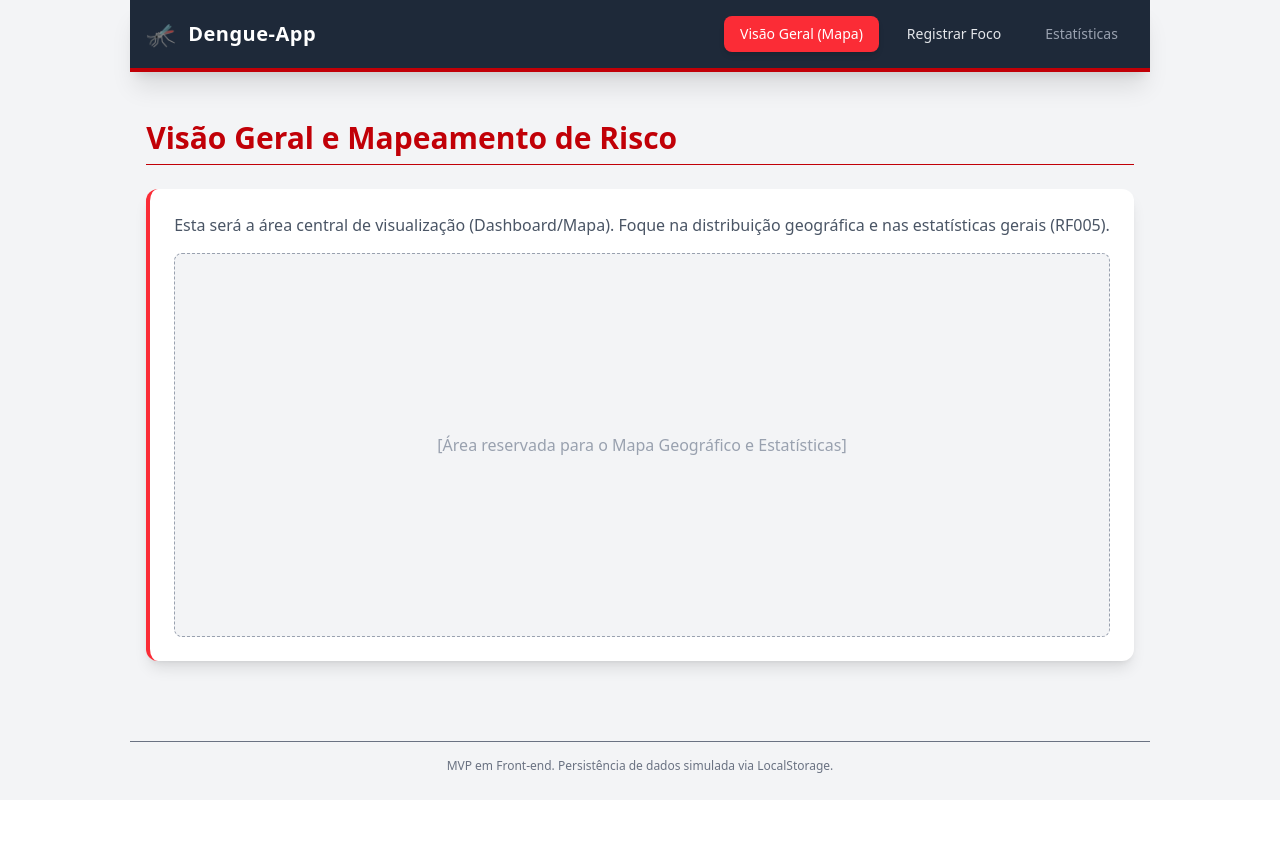
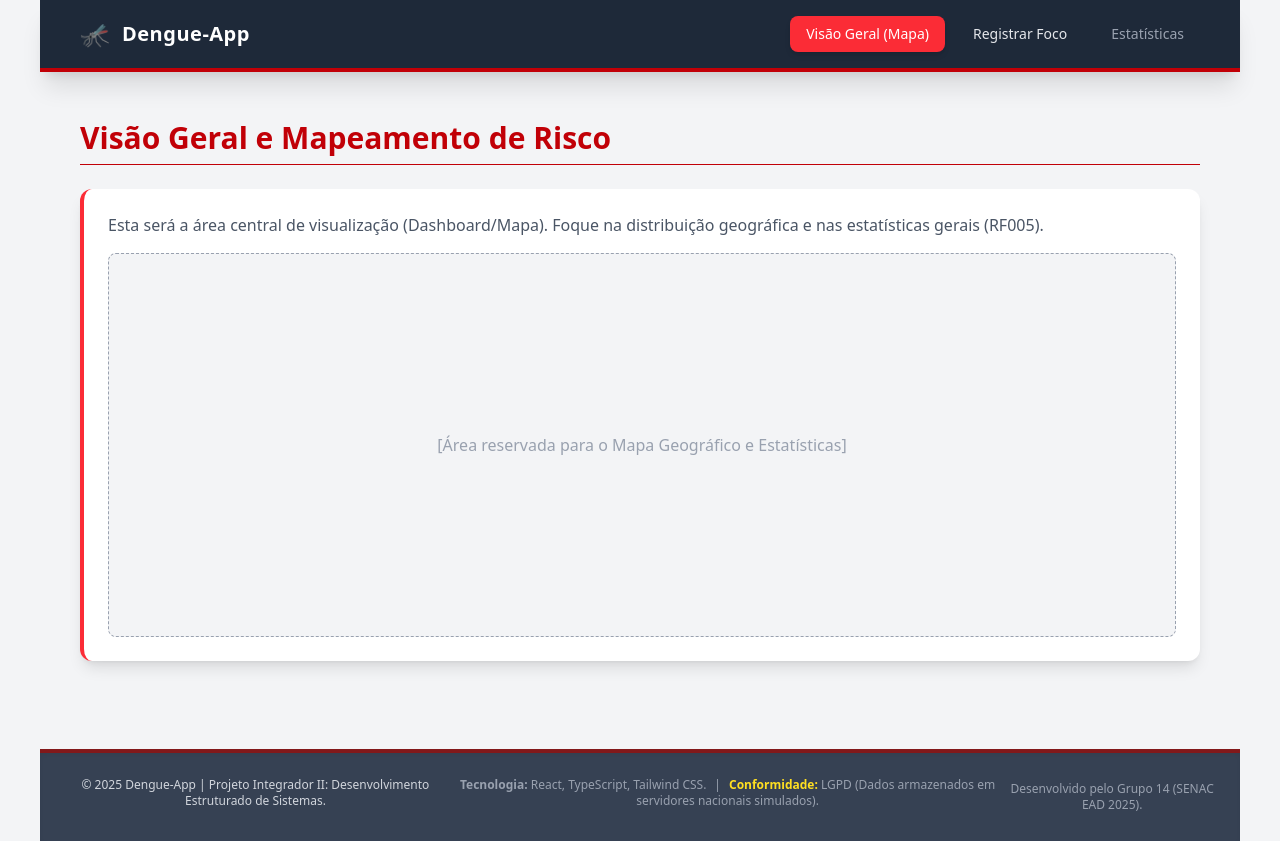
Before and after one commit to paulamelo2404/RastreamentoFocoDeDengue, a React (Vite) app: page / in a window 1280 px wide. Before the commit the page ends 800 px from the top, so only its background shows below. Built offline with nearby package versions, Linux system fonts and the light colour scheme.

Commit message:
construção do footer

```diff
--- a/src/App.tsx
+++ b/src/App.tsx
@@ -1,22 +1,19 @@
-// src/App.tsx (Novo Conteúdo Completo para Roteamento)
+// src/App.tsx (Código Completo com Rotas, Navbar e Footer)
 
 import React, { useEffect } from 'react';
 import { BrowserRouter as Router, Routes, Route } from 'react-router-dom';
 import { DataStoreService } from './services/DataStoreService';
 
-// Importações dos novos componentes de layout e páginas
+// Importações dos Componentes de Layout e Páginas
 import Navbar from './components/Navbar';
+import Footer from './components/Footer';
 import Home from './pages/Home';
 import Registro from './pages/Registro';
-
-// Importações removidas, pois os componentes agora estão dentro da página Registro.tsx
-// import FocoForm from './components/FocoForm';
-// import FocoList from './components/FocoList';
 
 // Use export default para o App funcionar como o componente raiz
 export default function App() {
 
-  // Efeito para inicializar o LocalStorage com dados mockados
+  // Efeito para inicializar o LocalStorage com dados mockados na primeira carga
   useEffect(() => {
     DataStoreService.initMockData();
   }, []);
@@ -24,13 +21,13 @@ export default function App() {
   return (
     // O Router deve envolver toda a aplicação
     <Router>
-      <div className="min-h-screen bg-gray-100">
+      <div className="min-h-screen flex flex-col bg-gray-100">
 
         {/* Componente de Navegação (Navbar Moderna) */}
         <Navbar />
 
-        {/* Área principal do conteúdo que mudará conforme a rota */}
-        <main className="max-w-6xl mx-auto p-4">
+        {/* Área principal do conteúdo que cresce e muda conforme a rota */}
+        <main className="max-w-6xl mx-auto flex-grow w-full p-4">
           <Routes>
 
             {/* Rota Raiz: Visão Geral e Mapeamento (Home.tsx) */}
@@ -44,9 +41,9 @@ export default function App() {
           </Routes>
         </main>
 
-        <footer className="text-center text-xs text-gray-500 py-4 mt-8 border-t">
-            MVP em Front-end. Persistência de dados simulada via LocalStorage.
-        </footer>
+        {/* Componente de Rodapé Fixo */}
+        <Footer />
+
       </div>
     </Router>
   );
--- /dev/null
+++ b/src/components/Footer.tsx
@@ -0,0 +1,31 @@
+// src/components/Footer.tsx
+
+import React from 'react';
+
+const Footer: React.FC = () => {
+  return (
+    <footer className="bg-gray-700 text-white mt-10 p-6 shadow-inner border-t-4 border-red-900">
+      <div className="max-w-6xl mx-auto text-center text-xs space-y-2 md:flex md:justify-between md:items-center">
+
+        {/* Informação Geral do Projeto */}
+        <p className="text-gray-300">
+          © 2025 Dengue-App | Projeto Integrador II: Desenvolvimento Estruturado de Sistemas.
+        </p>
+
+        {/* Detalhes de Tecnologia e Conformidade */}
+        <div className="text-gray-400">
+          <span className="font-semibold">Tecnologia:</span> React, TypeScript, Tailwind CSS.
+          <span className="mx-2">|</span>
+          <span className="font-semibold text-yellow-300">Conformidade:</span> LGPD (Dados armazenados em servidores nacionais simulados).
+        </div>
+
+        {/* Integrantes podem ser colocados aqui ou em uma página "Sobre" */}
+        <p className="text-gray-400">
+          Desenvolvido pelo Grupo 14 (SENAC EAD 2025).
+        </p>
+      </div>
+    </footer>
+  );
+};
+
+export default Footer;
```
